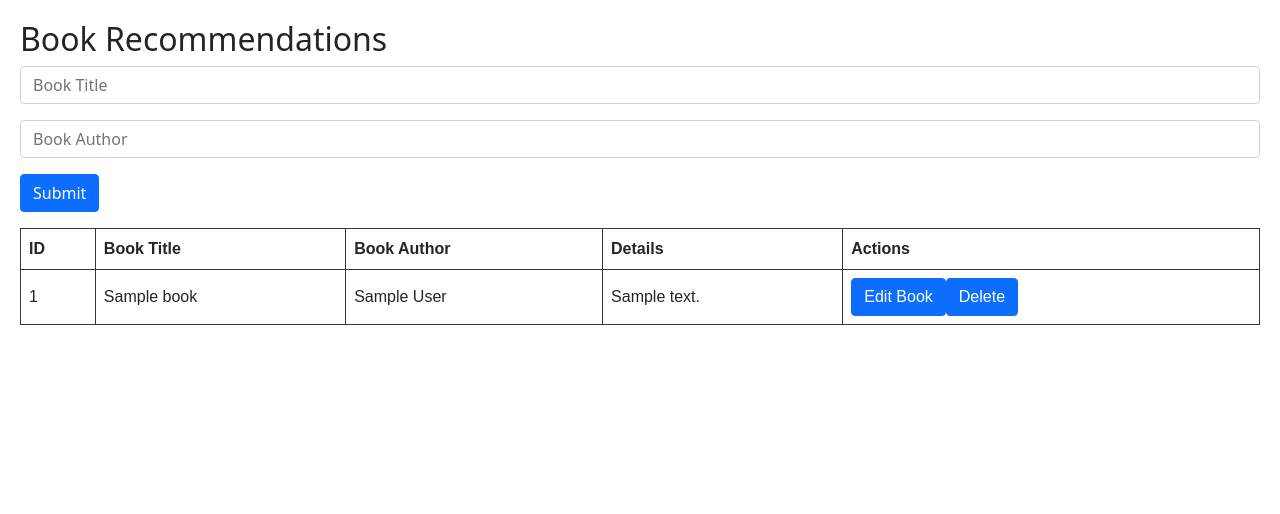
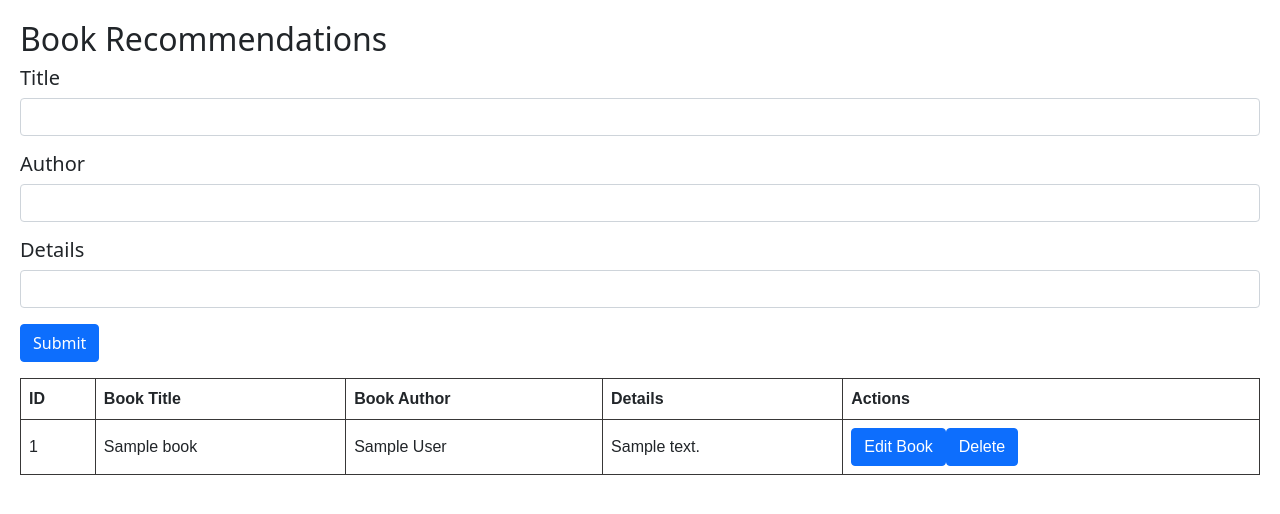
Before and after one commit to MartinaAG/bookapp, a Node server app: page / in a window 1280 px wide. Shown: the top 514 px of the page. Run offline with Node 20, Linux system fonts and the light colour scheme; tables that the repository leaves empty hold one stand-in row (values such as "Sample post"); some libraries are stand-ins or nearby versions.

Commit message:
Added a Details column and changed the name of one of the other columns to title instead of name

```diff
--- a/Notes.txt
+++ b/Notes.txt
@@ -1,6 +1,6 @@
 
 
-1. Да добавя details като колона и в началната формичка
+1. Да добавя details като колона и в началната формичка -- DONE
 
 2. При edit Book да има поле и за details
 
--- a/app/model/book.js
+++ b/app/model/book.js
@@ -10,8 +10,9 @@
     id: {
       type: DataTypes.INTEGER,
       primaryKey: true,
+      autoIncrement: true
     },
-    name: {
+    title: {
       type: DataTypes.STRING,
     },
     author: {
--- a/index.js
+++ b/index.js
@@ -4,7 +4,7 @@
 const Book = require("./app/model/book");
 
 // automatically creating table on startup
-sequelize.sync({ force: false }).then(async () => {
+sequelize.sync({ force: true }).then(async () => {
   console.log("db is ready...");
 });
 
@@ -29,22 +29,24 @@
 
 app.post("/submit", async (req, res) => {
     const book = {
-      name: req.body.title,
+      title: req.body.title,
       author: req.body.author,
+      details: req.body.details
     };
     await Book.create(book).then((x) => {
       // send id of recently created item
       return res.send(`<tr>
-      <td>${req.body.title}</td>
-      <td>${req.body.author}</td>
+      <td>${x.id}</td>
+      <td>${x.title}</td>
+      <td>${x.author}</td>
+      <td>${x.details}</td>
       <td>
           <button class="btn btn-primary"
-              hx-get="/get-edit-form/${x.null}">
+              hx-get="/get-edit-form/${x.id}">
               Edit Book
           </button>
-      </td>
-      <td>
-          <button hx-delete="/delete/${x.null}}"
+
+          <button hx-delete="/delete/${x.id}"
               class="btn btn-primary">
               Delete
           </button>
@@ -65,7 +67,7 @@
     const id = req.params.id;
     await Book.findOne({ where: { id: id } }).then((book) => {
       return res.send(`<tr>
-      <td>${book.name}</td>
+      <td>${book.title}</td>
       <td>${book.author}</td>
       <td>
           <button class="btn btn-primary"
@@ -85,9 +87,10 @@
 
   app.get("/get-edit-form/:id", async (req, res) => {
     const id = req.params.id;
+
     await Book.findOne({ where: { id: id } }).then((book) => {
       return res.send(`<tr hx-trigger='cancel' class='editing' hx-get="/get-book-row/${id}">
-      <td><input name="title" value="${book.name}"/></td>
+      <td><input name="title" value="${book.title}"/></td>
       <td><input name="author" value="${book.author}"/></td>
       <td>
         <button class="btn btn-primary" hx-get="/get-book-row/${id}">
@@ -107,7 +110,7 @@
     await Book.findByPk(id).then((item) => {
       item
         .update({
-          name: req.body.title,
+          title: req.body.title,
           author: req.body.author,
         })
         .then(() => {
--- a/views/index.pug
+++ b/views/index.pug
@@ -13,8 +13,12 @@
  body
    h2 Book Recommendations
    form(hx-post="/submit" hx-swap="beforeend" hx-target="#new-book" class="mb-3")
-     input(type="text" placeholder="Book Title" name="title" class="form-control mb-3")
-     input(type="text" placeholder="Book Author" name="author" class="form-control mb-3")
+     h5 Title
+     input(type="text" name="title" class="form-control mb-3")
+     h5 Author
+     input(type="text" name="author" class="form-control mb-3")
+     h5 Details
+     input(type="text" name="details" class="form-control mb-3")
 
      button(type="submit" class="btn btn-primary") Submit
    table
@@ -29,7 +33,7 @@
        each book in books
          tr
            td #{book.id}
-           td #{book.name}
+           td #{book.title}
            td #{book.author}
            td #{book.details}
            td
```
Also changed, not shown: 1 other file.
